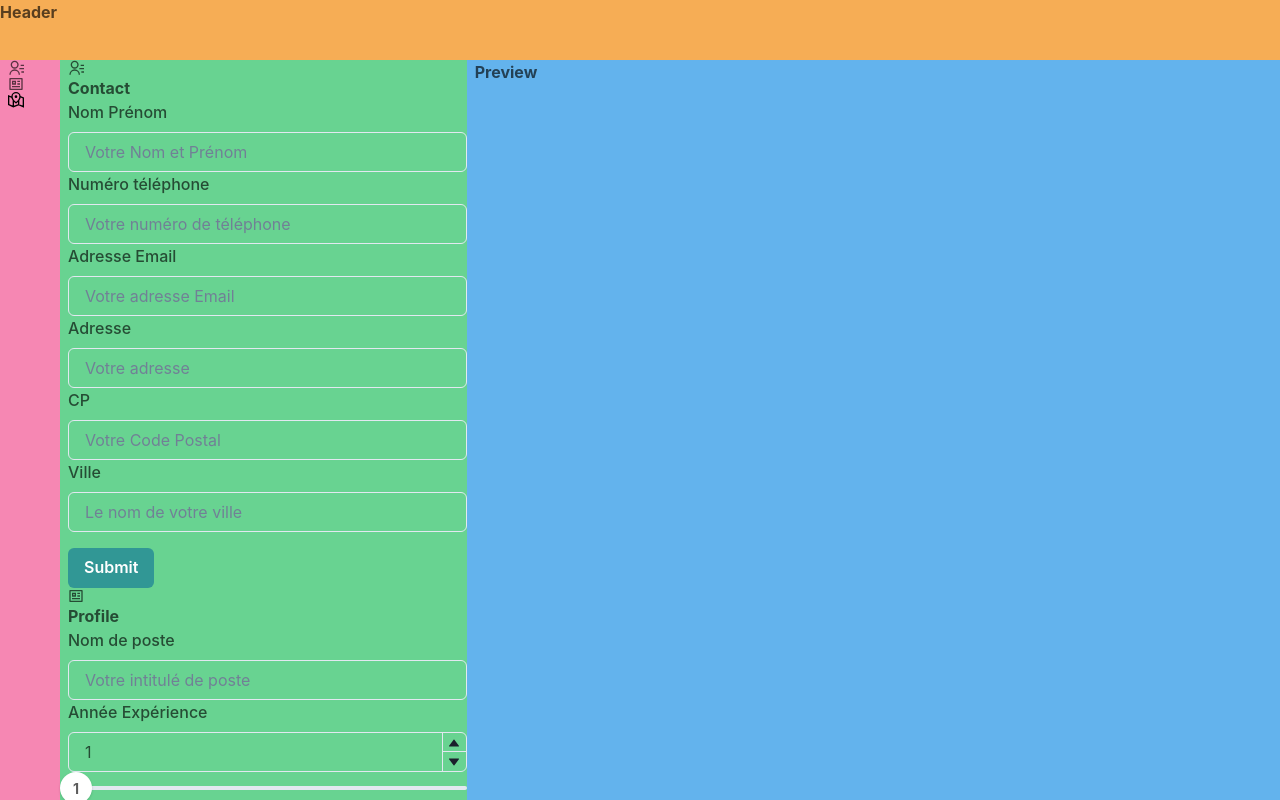
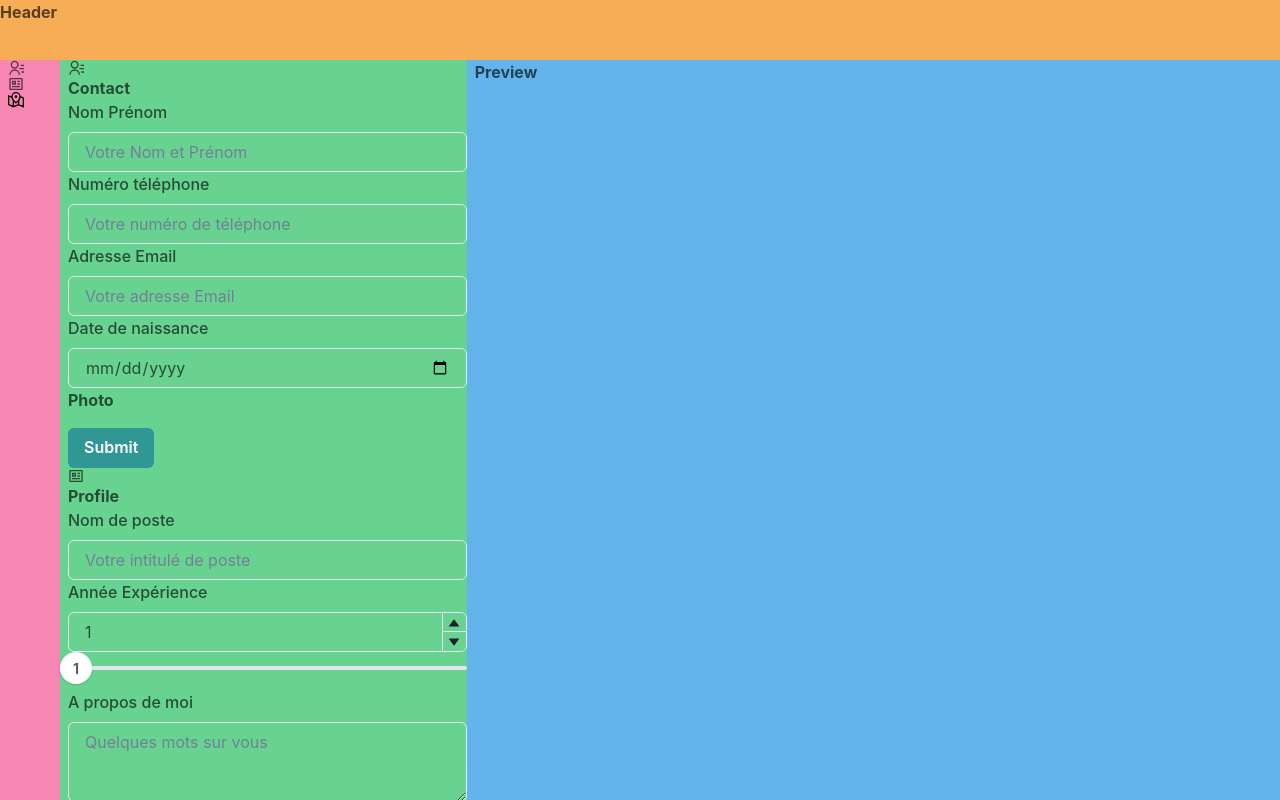
Before and after one commit to CleverCodeLabs/resume-it, a Next.js app in the folder apps/web/: page /resume/contact in a window 1280 px wide. Shown: the top 800 px of the page. Built offline with nearby package versions, Linux system fonts and the light colour scheme.

Commit message:
feat:modification ContactForm

```diff
--- a/apps/web/components/contact/ContactForm.tsx
+++ b/apps/web/components/contact/ContactForm.tsx
@@ -13,10 +13,8 @@ import { RiContactsLine } from "react-icons/ri";
 interface ContactFormInput {
   fullName: string;
   phoneNumber: string;
-  address: string;
-  zipCode: string;
-  city: string;
   emailAddress: string;
+  dateOfBirth: number;
 }
 
 export default function ContactForm() {
@@ -29,10 +27,8 @@ export default function ContactForm() {
     defaultValues: {
       fullName: "",
       phoneNumber: "",
-      address: "",
-      zipCode: "",
-      city: "",
       emailAddress: "",
+      dateOfBirth: 1,
     },
   });
 
@@ -122,17 +118,18 @@ export default function ContactForm() {
       />
 
       <Controller
-        name="address"
+        name="dateOfBirth"
         control={control}
         rules={{
           minLength: { value: 4, message: "Minimum length should be 4" },
         }}
         render={({ field: { onChange, onBlur, value, ref }, fieldState }) => (
           <FormControl isInvalid={fieldState.invalid}>
-            <FormLabel htmlFor="address">Adresse</FormLabel>
+            <FormLabel htmlFor="dateOfBirth">Date de naissance</FormLabel>
             <Input
-              id="address"
-              placeholder="Votre adresse"
+              id="dateOfBirth"
+              placeholder="Votre date de naissance"
+              type="date"
               {...{ onChange, onBlur, value, ref }}
             />
             <FormErrorMessage>
@@ -141,51 +138,7 @@ export default function ContactForm() {
           </FormControl>
         )}
       />
-
-      <Controller
-        name="zipCode"
-        control={control}
-        rules={{
-          pattern: {
-            value: /[0-9]{5}/,
-            message: "entrez votre code postal",
-          },
-        }}
-        render={({ field: { onChange, onBlur, value, ref }, fieldState }) => (
-          <FormControl isInvalid={fieldState.invalid}>
-            <FormLabel htmlFor="zipCode">CP</FormLabel>
-            <Input
-              id="zipCode"
-              placeholder="Votre Code Postal"
-              {...{ onChange, onBlur, value, ref }}
-            />
-            <FormErrorMessage>
-              {fieldState.error && fieldState.error.message}
-            </FormErrorMessage>
-          </FormControl>
-        )}
-      />
-
-      <Controller
-        name="city"
-        control={control}
-        rules={{
-          minLength: { value: 4, message: "Minimum length should be 4" },
-        }}
-        render={({ field: { onChange, onBlur, value, ref }, fieldState }) => (
-          <FormControl isInvalid={fieldState.invalid}>
-            <FormLabel htmlFor="city">Ville</FormLabel>
-            <Input
-              id="city"
-              placeholder="Le nom de votre ville"
-              {...{ onChange, onBlur, value, ref }}
-            />
-            <FormErrorMessage>
-              {fieldState.error && fieldState.error.message}
-            </FormErrorMessage>
-          </FormControl>
-        )}
-      />
+      <p>Photo</p>
 
       <Button mt={4} colorScheme="teal" isLoading={isSubmitting} type="submit">
         Submit
```
